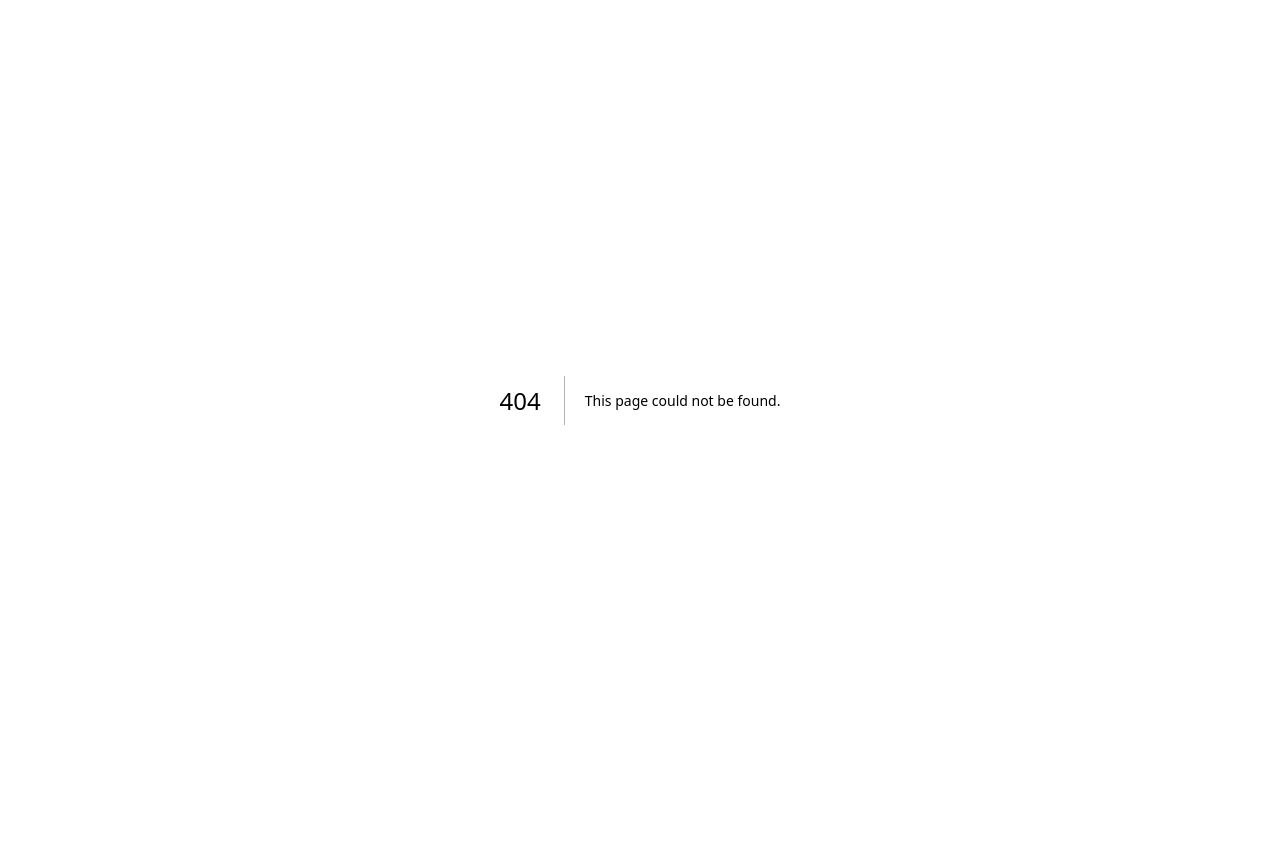
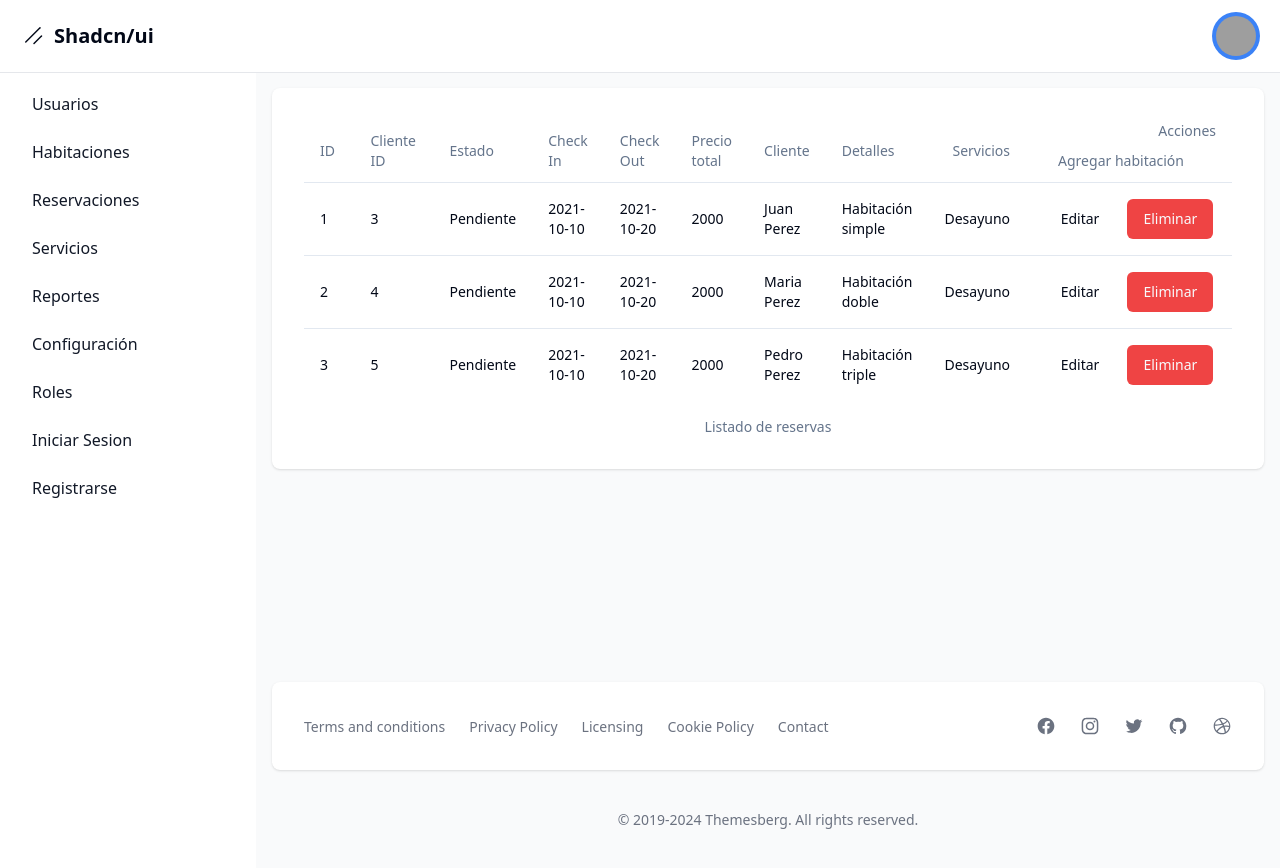
Before and after one commit to Requenez-Diaz/Admin-sirhm, a Next.js app: page /dashboard/bookings in a window 1280 px wide. Before the commit this address had no page. Before the commit the page ends 800 px from the top, so only its background shows below. Built offline with nearby package versions, Linux system fonts and the light colour scheme; grey boxes are pictures that could not be loaded.

Commit message:
[add]: tables in users

```diff
--- a/src/app/dashboard/bedrooms/page.tsx
+++ b/src/app/dashboard/bedrooms/page.tsx
@@ -137,7 +137,12 @@ const HabitacionesPage = () => {
             <TableHead>Temporada alta</TableHead>
             <TableHead>Estado</TableHead>
             <TableHead className='text-right'>Tamanio</TableHead>
-            <TableHead className='text-right'>Acciones</TableHead>
+            <TableHead className='text-right items-center'>
+              Acciones
+              <Button variant={"ghost"} className='mr-4'>
+                Agregar reserva
+              </Button>
+            </TableHead>
           </TableRow>
         </TableHeader>
         <TableBody>
@@ -152,8 +157,8 @@ const HabitacionesPage = () => {
               <TableCell className='text-right'>
                 {bedroom.typeBedroom}
               </TableCell>
-              <TableCell className='text-right'>
-                <div className='flex justify-end'>
+              <TableCell className='text-right flex items-center justify-center'>
+                <div className='flex justify-between gap-3 '>
                   <Button variant={"ghost"}>Editar</Button>
                   <Button variant={"destructive"}>Eliminar</Button>
                 </div>
--- /dev/null
+++ b/src/app/dashboard/bookings/page.tsx
@@ -0,0 +1,102 @@
+import { Button } from "@/components/ui/button";
+import {
+  Table,
+  TableCaption,
+  TableHeader,
+  TableRow,
+  TableHead,
+  TableBody,
+  TableCell,
+  TableFooter,
+} from "@/components/ui/table";
+
+import React from "react";
+
+const bookings = [
+  {
+    id: 1,
+    clientId: 3,
+    status: "Pendiente",
+    checkIn: "2021-10-10",
+    checkOut: "2021-10-20",
+    totalPrise: 2000,
+    client: "Juan Perez",
+    bookingsDetails: "Habitación simple",
+    bookingsServices: "Desayuno",
+  },
+  {
+    id: 2,
+    clientId: 4,
+    status: "Pendiente",
+    checkIn: "2021-10-10",
+    checkOut: "2021-10-20",
+    totalPrise: 2000,
+    client: "Maria Perez",
+    bookingsDetails: "Habitación doble",
+    bookingsServices: "Desayuno",
+  },
+  {
+    id: 3,
+    clientId: 5,
+    status: "Pendiente",
+    checkIn: "2021-10-10",
+    checkOut: "2021-10-20",
+    totalPrise: 2000,
+    client: "Pedro Perez",
+    bookingsDetails: "Habitación triple",
+    bookingsServices: "Desayuno",
+  },
+];
+
+export default function Page() {
+  return (
+    <div>
+      <Table>
+        <TableCaption>Listado de reservas</TableCaption>
+        <TableHeader>
+          <TableRow className=''>
+            <TableHead className='w-[100px]'>ID </TableHead>
+            <TableHead className='w-[100px]'>Cliente ID</TableHead>
+            <TableHead>Estado</TableHead>
+            <TableHead>Check In</TableHead>
+            <TableHead>Check Out</TableHead>
+            <TableHead>Precio total</TableHead>
+            <TableHead>Cliente</TableHead>
+            <TableHead>Detalles</TableHead>
+            <TableHead className='text-right'>Servicios</TableHead>
+
+            <TableHead className='text-right items-center'>
+              Acciones
+              <Button variant={"ghost"} className='mr-4'>
+                Agregar habitación
+              </Button>
+            </TableHead>
+          </TableRow>
+        </TableHeader>
+        <TableBody>
+          {bookings.map((booking) => (
+            <TableRow key={booking.id}>
+              <TableCell className='font-medium'>{booking.id}</TableCell>
+              <TableCell>{booking.clientId}</TableCell>
+              <TableCell>{booking.status}</TableCell>
+              <TableCell>{booking.checkIn}</TableCell>
+              <TableCell>{booking.checkOut}</TableCell>
+              <TableCell>{booking.totalPrise}</TableCell>
+              <TableCell>{booking.client}</TableCell>
+              <TableCell>{booking.bookingsDetails}</TableCell>
+              <TableCell className='text-right'>
+                {booking.bookingsServices}
+              </TableCell>
+              <TableCell className='text-right flex items-center justify-center'>
+                <div className='flex justify-between gap-3 '>
+                  <Button variant={"ghost"}>Editar</Button>
+                  <Button variant={"destructive"}>Eliminar</Button>
+                </div>
+              </TableCell>
+            </TableRow>
+          ))}
+        </TableBody>
+      </Table>
+    </div>
+  );
+}
--- a/src/app/dashboard/users/page.tsx
+++ b/src/app/dashboard/users/page.tsx
@@ -1,9 +1,84 @@
+import { Button } from "@/components/ui/button";
+import {
+  Table,
+  TableBody,
+  TableCaption,
+  TableCell,
+  TableFooter,
+  TableHead,
+  TableHeader,
+  TableRow,
+} from "@/components/ui/table";
 import React from "react";
 
 export default function Page() {
+  const users = [
+    {
+      id: 1,
+      username: "admin",
+      email: "admin@gmail.com",
+      role: "Admin",
+      status: "Active",
+    },
+    {
+      id: 2,
+      username: "user",
+      email: "admin@gmail.com",
+      role: "User",
+      status: "Active",
+    },
+    {
+      id: 3,
+      username: "guest",
+      email: "admin@gmail.com",
+      role: "Guest",
+      status: "Active",
+    },
+    {
+      id: 4,
+      username: "disabled",
+      email: "admin@gmail.com",
+      role: "User",
+      status: "Disabled",
+    },
+  ];
   return (
     <div>
-      <h1>Hello page</h1>
+      <Table>
+        <TableCaption>Listado de usuarios</TableCaption>
+        <TableHeader>
+          <TableRow>
+            <TableHead className='w-[100px]'>ID </TableHead>
+            <TableHead>Usuarios</TableHead>
+            <TableHead>Email</TableHead>
+            <TableHead>Status</TableHead>
+            <TableHead className='text-right'>Role</TableHead>
+            <TableHead className='text-right items-center'>
+              Acciones
+              <Button variant={"ghost"} className='mr-4'>
+                Agregar habitación
+              </Button>
+            </TableHead>
+          </TableRow>
+        </TableHeader>
+        <TableBody>
+          {users.map((bedroom) => (
+            <TableRow key={bedroom.id}>
+              <TableCell className='font-medium'>{bedroom.id}</TableCell>
+              <TableCell>{bedroom.username}</TableCell>
+              <TableCell>{bedroom.email}</TableCell>
+              <TableCell>{bedroom.status}</TableCell>
+              <TableCell className='text-right'>{bedroom.role}</TableCell>
+              <TableCell className='text-right flex items-center justify-center'>
+                <div className='flex justify-between gap-3 '>
+                  <Button variant={"ghost"}>Editar</Button>
+                  <Button variant={"destructive"}>Eliminar</Button>
+                </div>
+              </TableCell>
+            </TableRow>
+          ))}
+        </TableBody>
+      </Table>
     </div>
   );
 }
```
